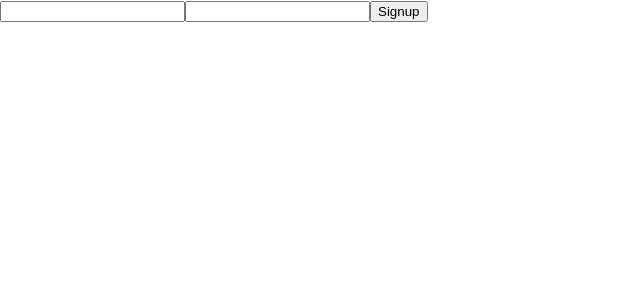
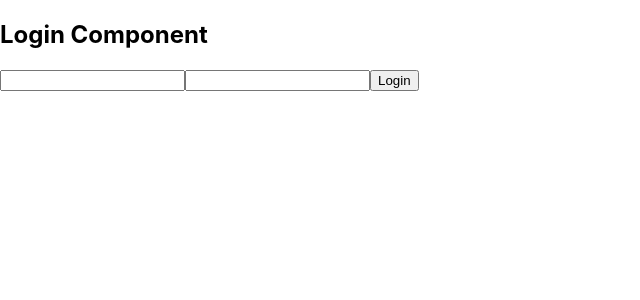
Before and after one commit to cusco1982/React_Login, a React (Create React App) app in the folder client/: page /login in a window 1280 px wide. Shown: the top 300 px of the page, without its empty margins (0-640 px from the left). Built offline with nearby package versions, Linux system fonts and the light colour scheme.

Commit message:
signin/signup compoennt

```diff
--- a/client/src/components/Login.jsx
+++ b/client/src/components/Login.jsx
@@ -3,7 +3,7 @@ import axios from "axios"
 
 
 
-export default class Signup extends Component {
+export default class Login extends Component {
     state = {
         email: "",
         password: ""
@@ -15,7 +15,7 @@ export default class Signup extends Component {
 
         const { email, password } = this.state;
         axios.post({
-            url: "/authentication/signup",
+            url: "/authentication/signin",
             method: 'POST',
             data: {
                 email,
@@ -34,10 +34,11 @@ export default class Signup extends Component {
     render() {
         return (
             <div>
+                <h2>Login Component</h2>
                 <form>
                     <input type="text" name="email" onChange={this.handleChange} />
                     <input type="password" name="password" onChange={this.handleChange} />
-                    <button>Signup</button>
+                    <button>Login</button>
                 </form>
             </div>
         )
--- a/client/src/components/Signup.jsx
+++ b/client/src/components/Signup.jsx
@@ -34,6 +34,7 @@ export default class Signup extends Component {
     render() {
         return (
             <div>
+                <h2>Signup Component</h2>
                 <form>
                     <input type="text" name="email" onChange={this.handleChange} />
                     <input type="password" name="password" onChange={this.handleChange} />
```
